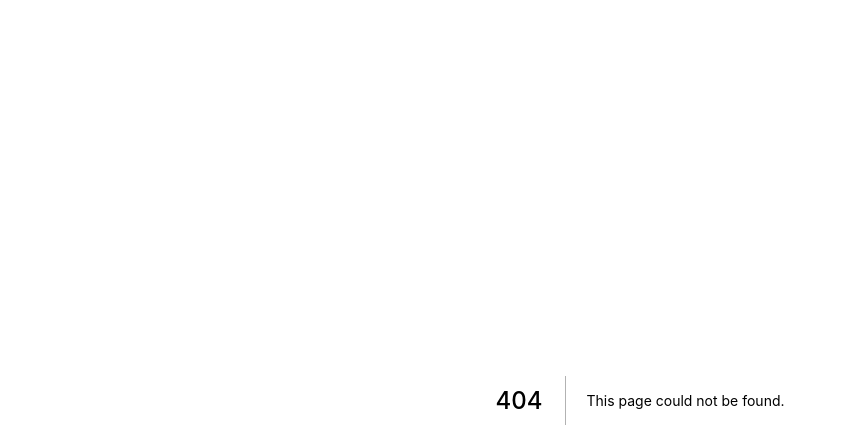
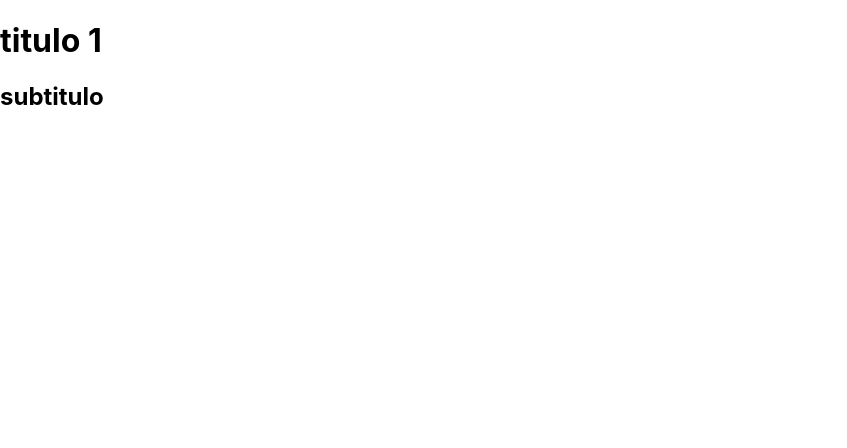
Before and after one commit to codingscode/Framework-Next, a Next.js app in the folder 001/exercicos-1/: page /basicos/fragment1 in a window 1280 px wide. Before the commit this address had no page. Shown: the top 448 px of the page, without its empty margins (0-847 px from the left). Built offline with nearby package versions, Linux system fonts and the light colour scheme.

Commit message:
parte 14

```diff
--- /dev/null
+++ b/001/exercicos-1/pages/basicos/fragment1.jsx
@@ -0,0 +1,11 @@
+
+
+export default function fragment() {
+
+   return (
+      <>
+         <h1>titulo 1</h1>
+         <h2>subtitulo</h2>
+      </>
+   )
+}
```
